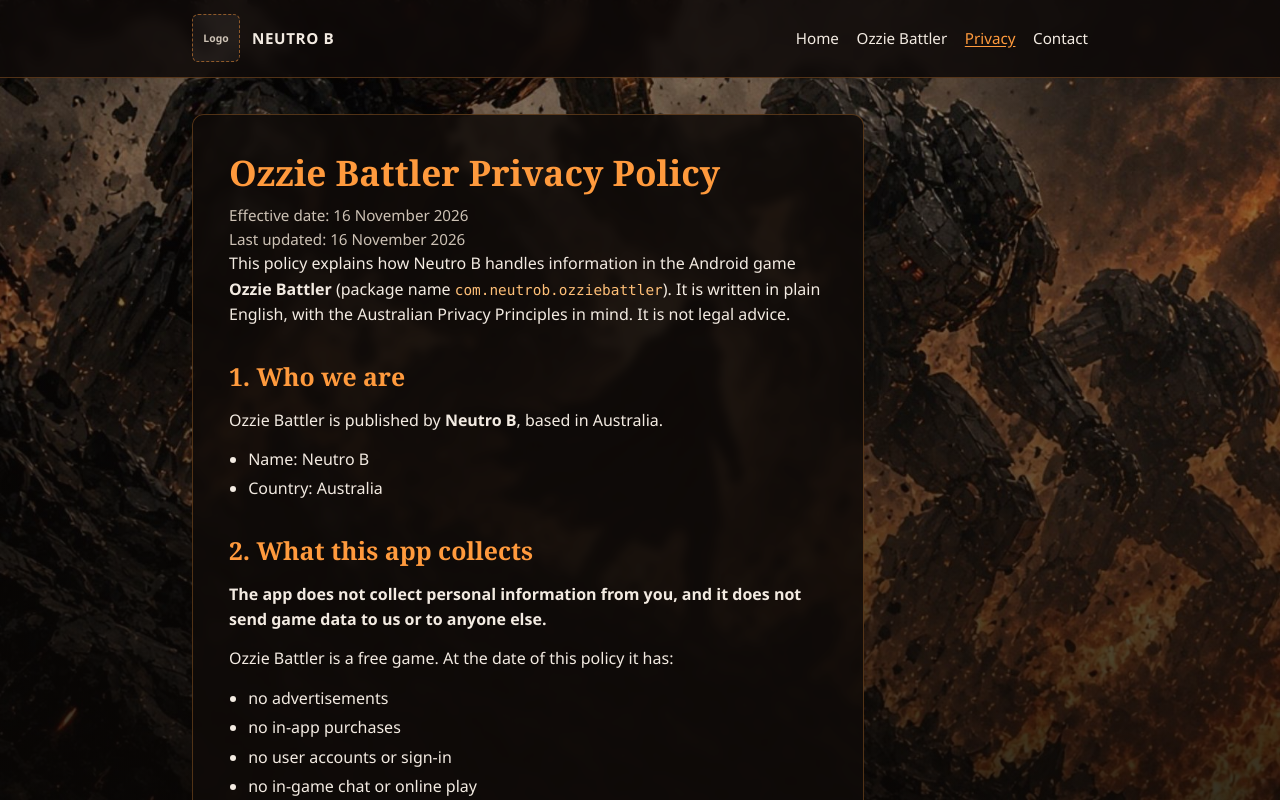
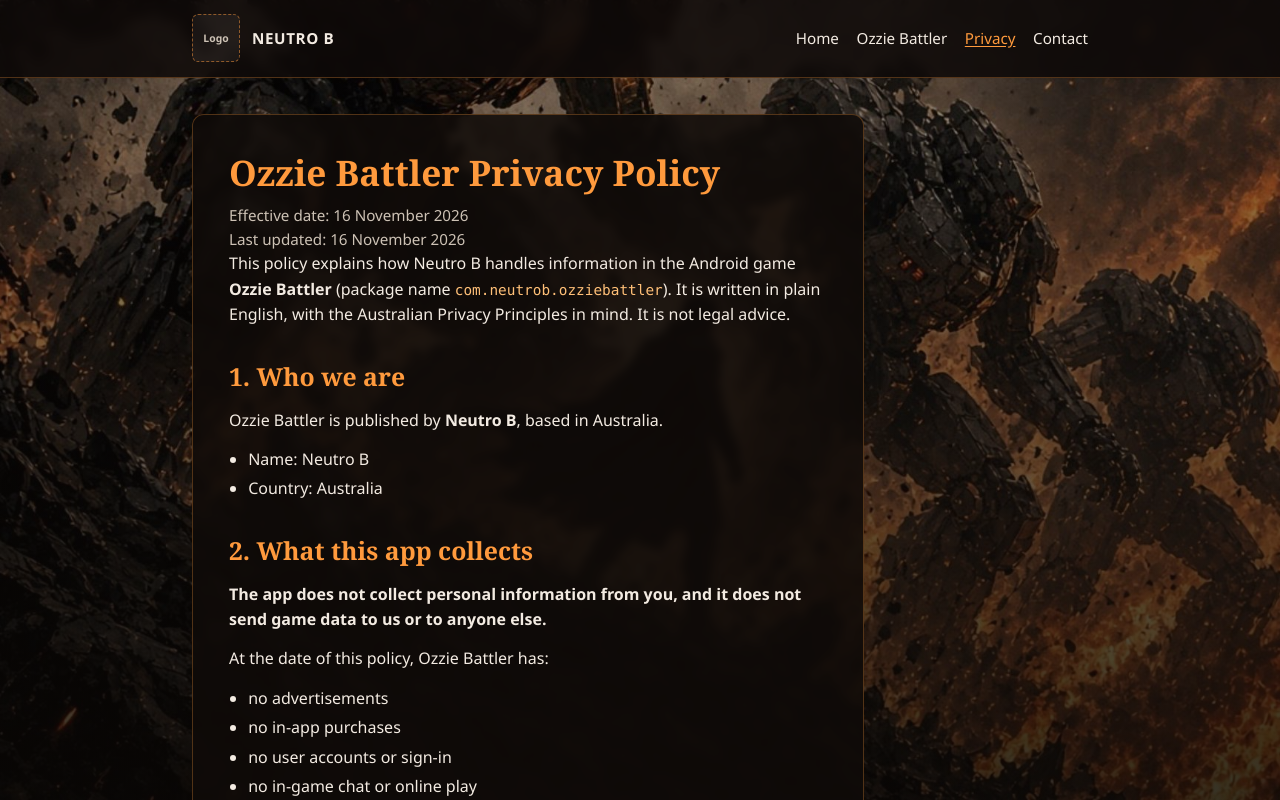
Before and after one commit to MyrddinSeer/MyrddinSeer.github.io, a plain HTML site: page privacy.html in a window 1280 px wide. Shown: the top 800 px of the page. Drawn offline with Linux system fonts and the light colour scheme.

Commit message:
Remove free pricing wording from the game description. (#4)
The home page and privacy policy no longer call Ozzie Battler a free game.

Co-authored-by: Cursor Agent <cursoragent@cursor.com>
Co-authored-by: MyrddinSeer <MyrddinSeer@users.noreply.github.com>

```diff
--- a/privacy.html
+++ b/privacy.html
@@ -43,7 +43,7 @@
 
         <h2>2. What this app collects</h2>
         <p><strong>The app does not collect personal information from you, and it does not send game data to us or to anyone else.</strong></p>
-        <p>Ozzie Battler is a free game. At the date of this policy it has:</p>
+        <p>At the date of this policy, Ozzie Battler has:</p>
         <ul>
           <li>no advertisements</li>
           <li>no in-app purchases</li>
```
Also changed, not shown: index.html (+1 -1 lines).
